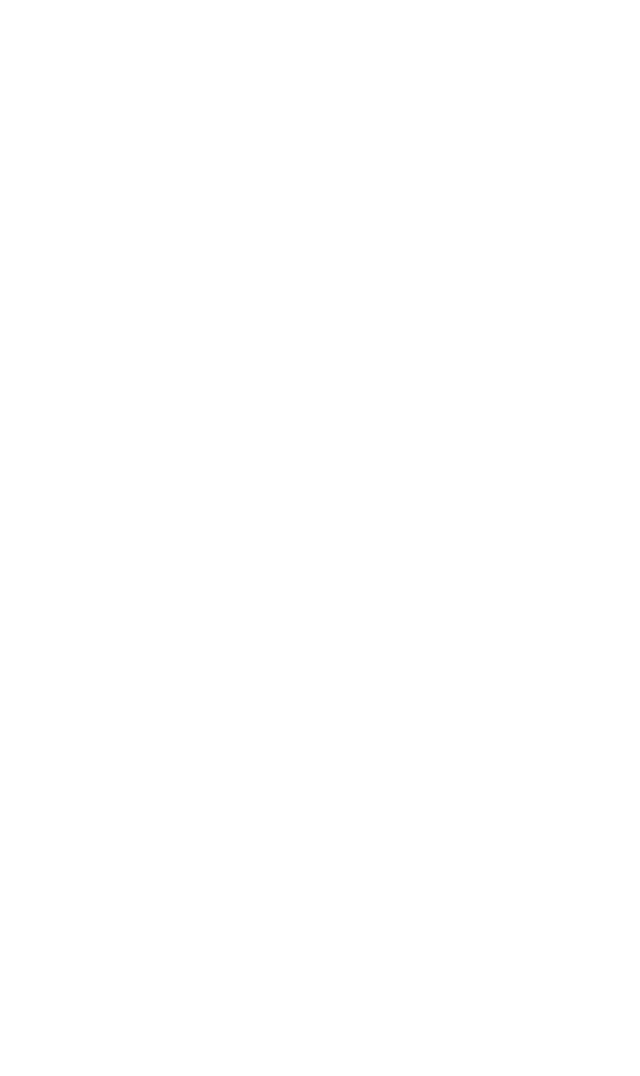
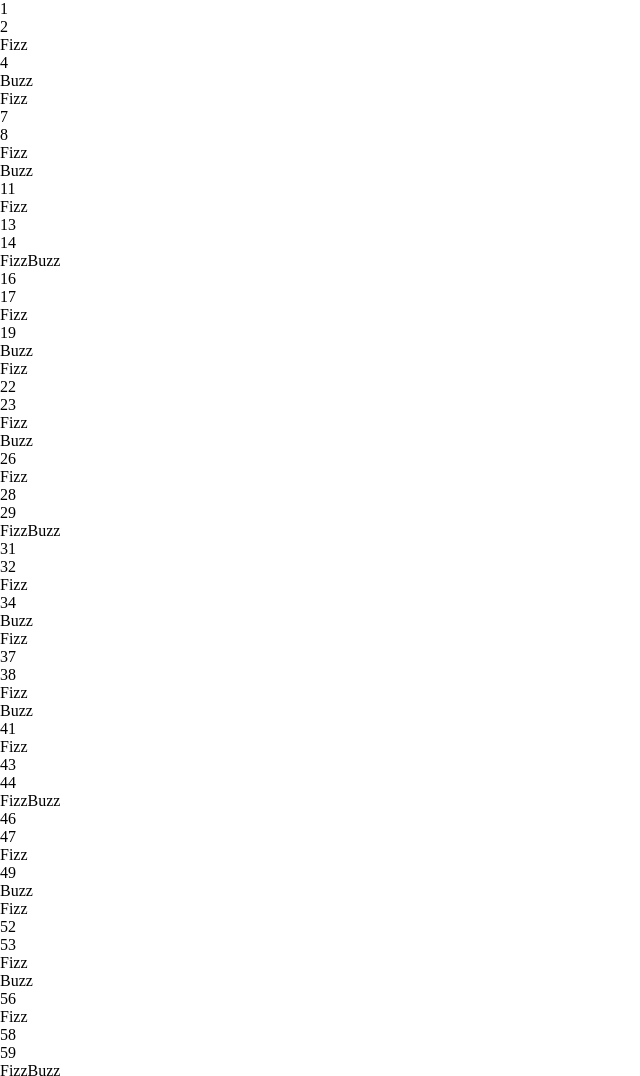
Before and after one commit to leonardopea/js-fizzbuzz, a plain HTML site: page index.html in a window 1280 px wide. Shown: the top 1076 px of the page, without its empty margins (0-640 px from the left). Before the commit the page ends 800 px from the top, so only its background shows below. Drawn offline with Linux system fonts and the light colour scheme.

Commit message:
bonus 1 svolto

```diff
--- a/index.html
+++ b/index.html
@@ -8,6 +8,7 @@
     <link rel="stylesheet" href="./css/style.css">
 </head>
 <body>
+    <div id="numeri"></div>
     <script type="text/javascript" src="./scrypt.js"></script>
 </body>
 </html>
--- a/scrypt.js
+++ b/scrypt.js
@@ -1,18 +1,25 @@
+
+
+let numeri = document.getElementById('numeri');
 
 for ( let x =1; x<=100; x++){
 
+    let y =document.createElement('div');
+
     if((x % 5 === 0 ) && (x % 3 === 0)){
-        console.log("FizzBuzz");
+        y.innerText="FizzBuzz";
     }
 
     else if (x % 3 === 0){
-        console.log("Fizz");
+        y.innerText="Fizz";
     }
 
     else if ( x % 5 === 0){
-        console.log("Buzz");
+        y.innerText="Buzz";
     }
     else{
-        console.log(x);
+        y.innerText= x ;
     }
+
+    numeri.append(y);
 }
```
